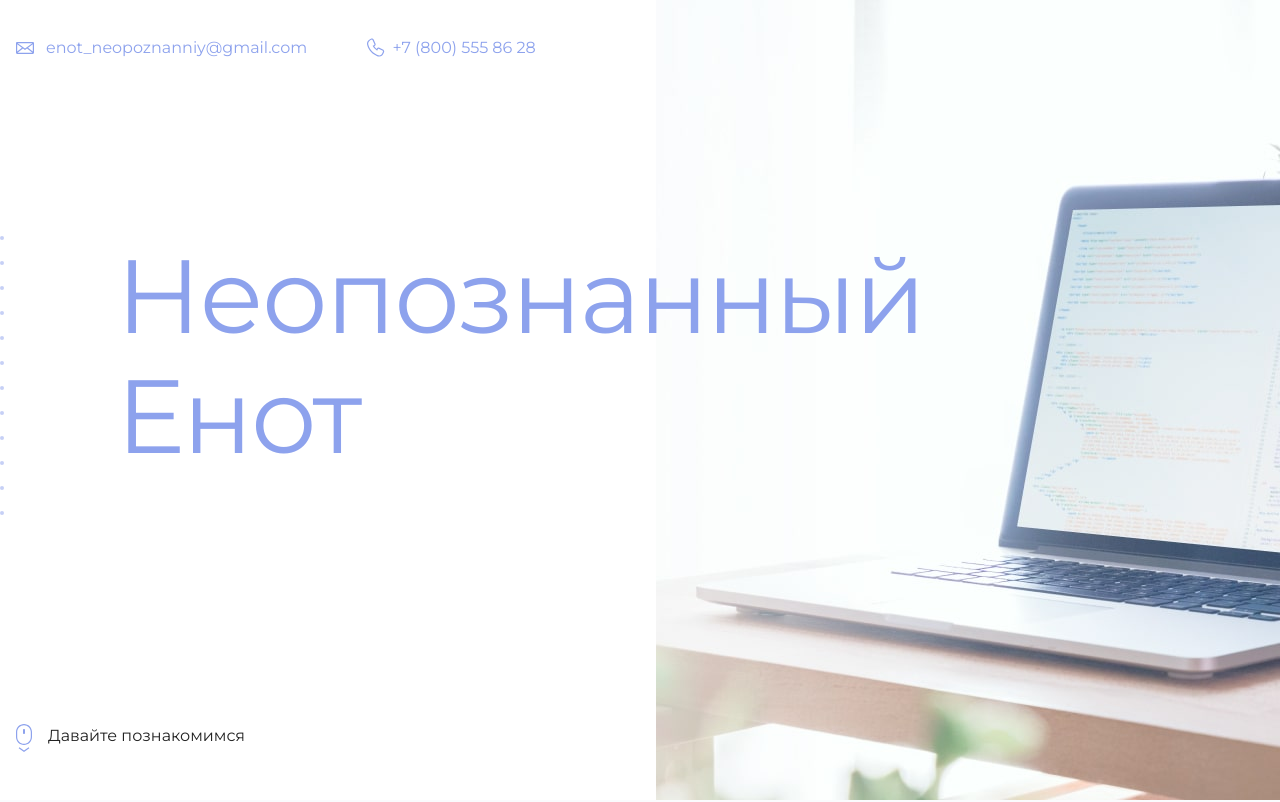
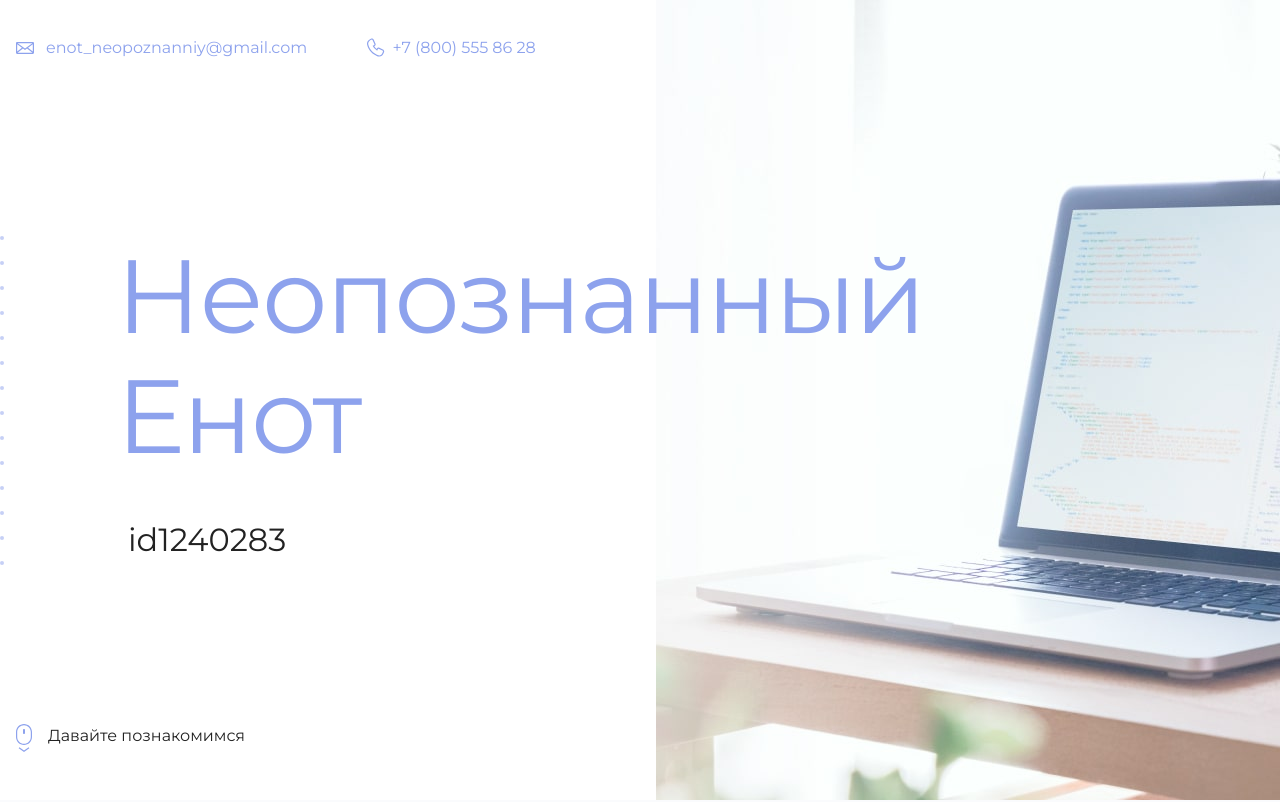
Before and after one commit to aguzhevskaya/htmlacademy, a plain HTML site: page index.html in a window 1280 px wide. Shown: the top 802 px of the page. Drawn offline with Linux system fonts and the light colour scheme.

Commit message:
Добавлен id на 22 строку

```diff
--- a/index.html
+++ b/index.html
@@ -19,7 +19,7 @@
       <section class="hero-image">
         <div class="container">
           <h1 class="heading">Неопознанный Енот</h1>
-          <p><!-- Тут ваш id на сайте Академии --></p>
+          <p>id1240283</p>
         </div>
       </section>
 
```
